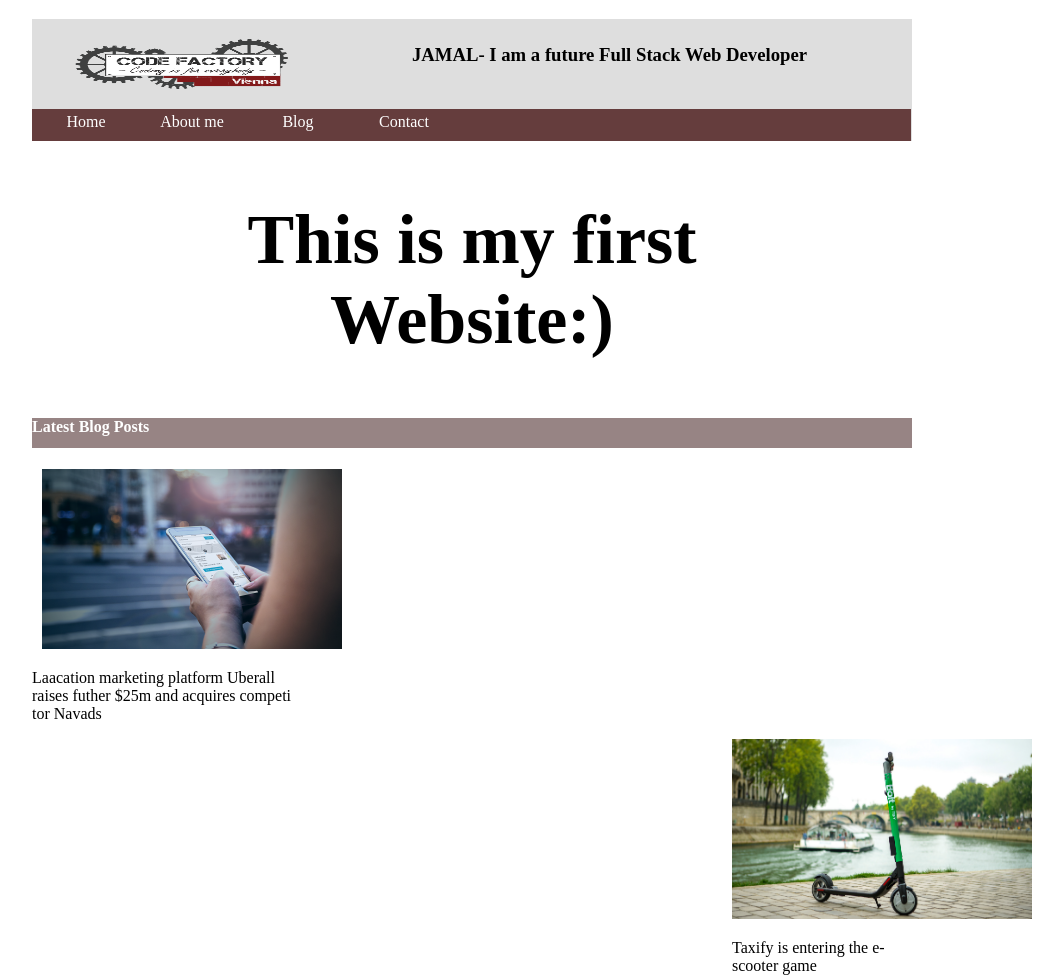
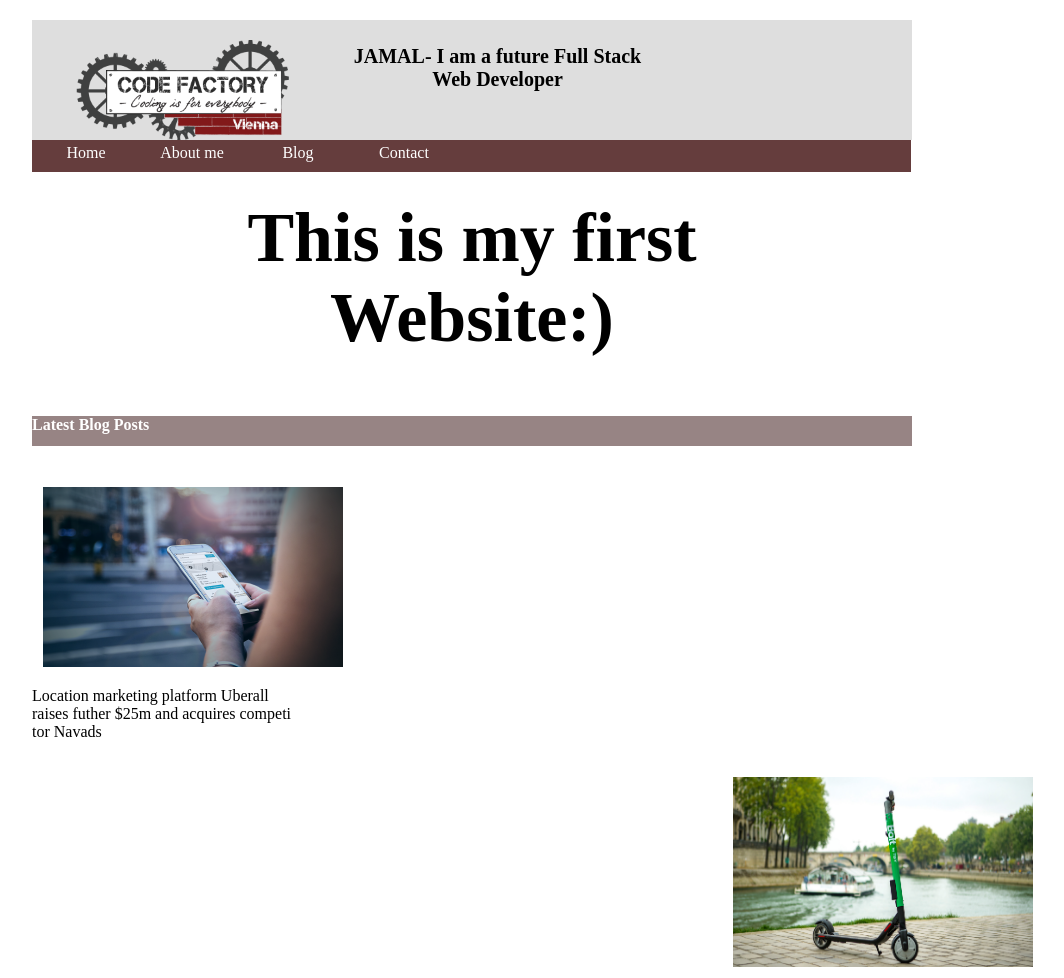
Before and after one commit to JamalTokiyo/FSWD60-Jamal-CodeReview-01, a plain HTML site: page index.html in a window 1280 px wide. Shown: the top 978 px of the page, without its empty margins (168-1232 px from the left). Drawn offline with Linux system fonts and the light colour scheme; a web font is replaced by a local one.

Commit message:
latest modification

```diff
--- a/Style.css
+++ b/Style.css
@@ -4,21 +4,33 @@ body{
 	margin-right:200px;
 
 }
-.contant{
-  padding: 10px;
-}
+
 h3{
 
   padding: 25px;
   text-align: center;
+  margin-left: 140px;
+
 }
-nav img {
-  padding-left: -5px;
+.header h3{
+  text-align: center;
+  font-size: 20px;
+  padding-bottom: 20px;
+}
+ img {
+  padding-left: 1px;
   padding-top: 20px;
 }
-header{
+header {
 	background-color: #dedede;
+  text-align: center;
+  height: 120px;
 }
+header h3 {
+  padding-right: 250px ;
+
+}
+
   ul {
   list-style-type: none;
   margin: 0;
@@ -67,23 +79,26 @@ header{
   margin-left: 10px;
   height: 180px;
   width: 300px;
+
  }
  .scooter img{
 
-height: 180px;
+height: 190px;
 margin-left: 700px;
 margin-top: 0px;
 width: 300px;
+
 
  }
  .scooter p{
 margin-left: 700px;
  }
  .debit img{
-
   margin-left: 10px;
   height: 180px;
   width: 300px;
+  margin-top: 2px;
+
  }
 
 .device img{
@@ -92,6 +107,8 @@ height: 180px;
 margin-left: 700px;
 margin-top: 0px;
 width: 300px;
+
+
 
  }
  .device p{
--- a/index.html
+++ b/index.html
@@ -8,9 +8,10 @@
 </head>
 <body>
   <div class="page">
-	  <header >
-	  	<nav>
-  	    <img src="codefactory-vienna-logo.png" width="300" height="50" align="left">
+    <div class="header">
+	    <header >
+	  	 <nav>
+  	    <img src="codefactory-vienna-logo.png" width="300" height="100" align="left">
   	     <h3> JAMAL- I am a future Full Stack Web Developer</h3>
   	      <ul>
   	       <li><a href="https://lms.codefactory.live/mod/page/view.php?id=34">Home</a></li>
@@ -19,7 +20,8 @@
   	       <li><a href="https://codefactory.wien/de/contact-de/">Contact</a></li>
   	   </ul>
   	   </nav>
-  	  </header>
+  	    </header>
+      </div>
   	    <span>
   	    	<h2>
   	    		This is my first <br>
@@ -32,7 +34,7 @@
   	      </div>
   	    <div class="phone">
   	     <img src="Phone.png" alt="CF-brand">
-          <p>Laacation marketing platform Uberall<br> raises futher $25m and acquires competi<br>tor Navads</p>
+          <p>Location marketing platform Uberall<br> raises futher $25m and acquires competi<br>tor Navads</p>
   	    </div>
 
       <div class="scooter">
```
